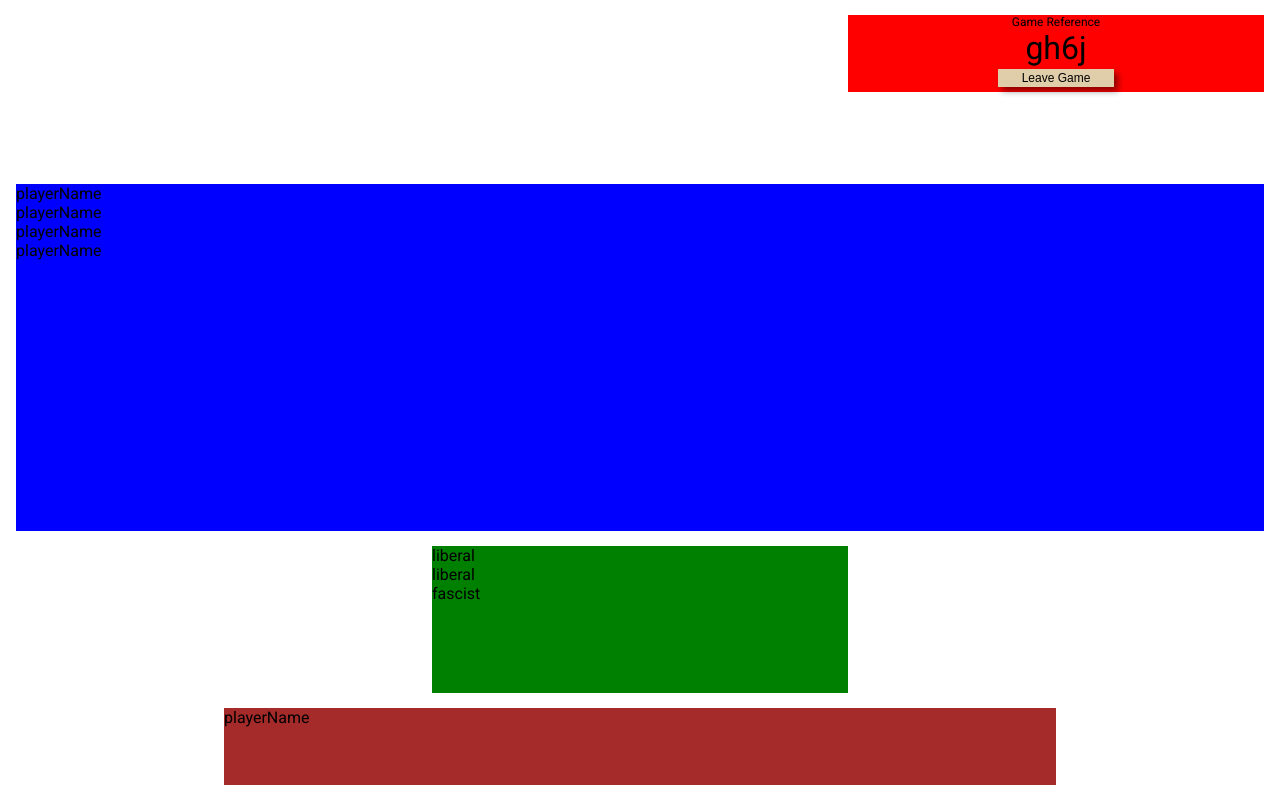
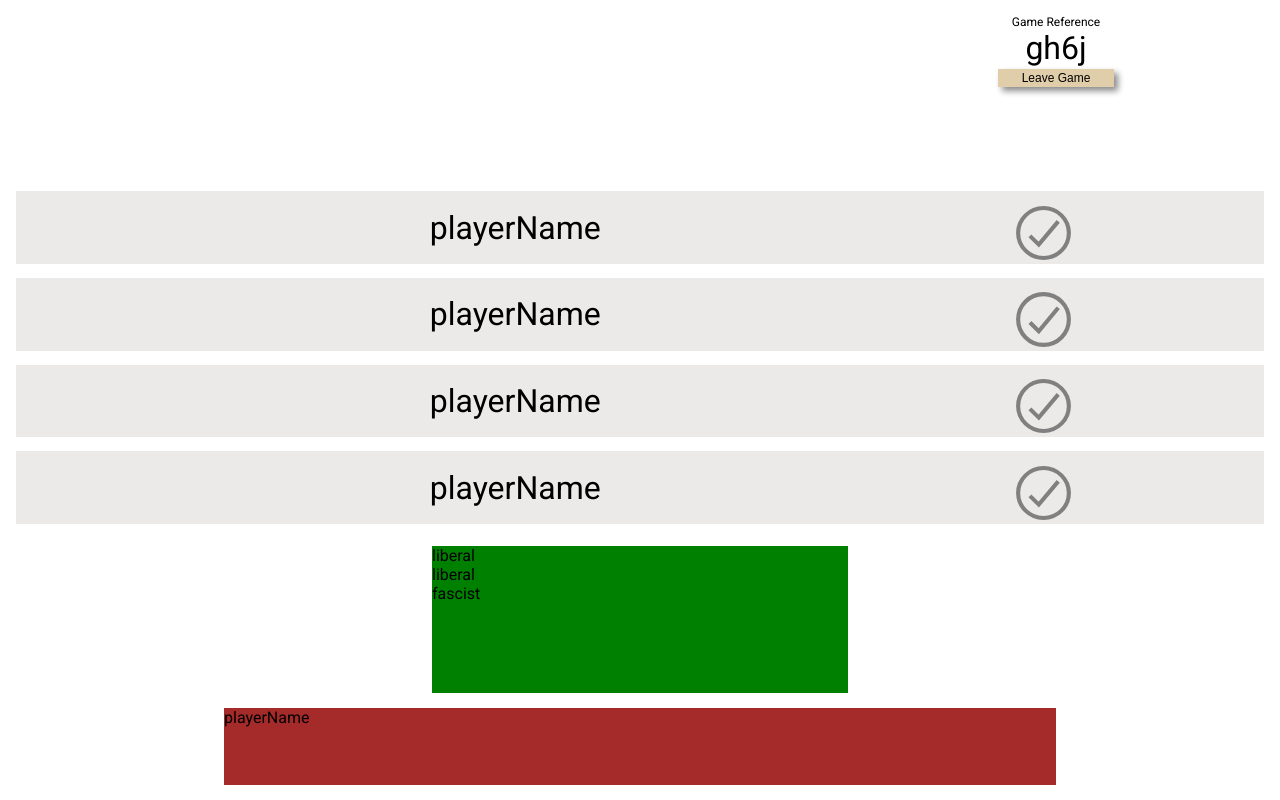
Before and after one commit to Marcamillian/WebSocketGameSessions, a website: page src/client/visTest/layout.html in a window 1280 px wide. Drawn offline with Linux system fonts and the light colour scheme.

Commit message:
Player card styling

```diff
--- a/src/client/visTest/layout.css
+++ b/src/client/visTest/layout.css
@@ -27,12 +27,13 @@ p,div{
 
 }
 
+/** GAME REF BLOCK **/
+
 .gref-block{ /* positional information */
     display:flex;
     flex-direction: column;
     grid-column: 5 / 7;
     grid-row: header-start / header-mid;
-    background-color: red;
     text-align: center;
 }
 .gref-block button{
@@ -47,11 +48,26 @@ p,div{
     font-size: 0.75em;
 }
 
+/** PLAYER LIST **/
+
 .player-list{
     grid-column: 1 / 7;
     grid-row: main-start / main-end;
-    background-color: blue;
+
+    display: flex;
+    flex-direction: column;
+    justify-content: space-around;
+    align-items: center;
 }
+
+.player-list div{
+    width: 100%;
+    height: 21%;
+}
+
+
+
+/** INTERACTION BLOCK / PLAYER CARDS **/
 
 .player-cards{
     grid-column: 3/5;
@@ -59,6 +75,8 @@ p,div{
     background-color: green;
 }
 
+/** ENVELOPE **/
+
 .envelope{
     grid-column: 2/6;
     grid-row: envelope-start / envelope-end;
--- a/src/client/visTest/layout.html
+++ b/src/client/visTest/layout.html
@@ -15,10 +15,26 @@
     </div>
 
     <div class="player-list">
-        <div> playerName </div>
-        <div> playerName </div>
-        <div> playerName </div>
-        <div> playerName </div>
+        <div class="player-card">
+            <p>playerName</p>
+            <img class="dropdown shadow" src="./../assets/checkmark.svg"/>
+        </div>
+
+        <div class="player-card">
+            <p>playerName</p>
+            <img class="dropdown shadow" src="./../assets/checkmark.svg"/>
+        </div>
+
+        <div class="player-card">
+            <p>playerName</p>
+            <img class="dropdown shadow" src="./../assets/checkmark.svg"/>
+        </div>
+
+        <div class="player-card">
+            <p>playerName</p>
+            <img class="dropdown shadow" src="./../assets/checkmark.svg"/>
+        </div>
+
     </div>
 
     <div class="player-cards">
--- a/src/client/visTest/layout_vis.css
+++ b/src/client/visTest/layout_vis.css
@@ -8,5 +8,21 @@ button{
 }
 
 .player-card{
+    display:flex;
+
+    font-size: 2em;
+    text-align: center;
+
     background-color: #EBEAE8;
 }
+.player-card p{
+    display:inline-block;
+    width:80%;
+    margin-top:auto;
+    margin-bottom:auto;
+}
+.player-card img{
+    display: inline-block;
+    height:80%;
+    margin-top:1%;
+}
```
Also changed, not shown: src/client/assets/checkmark.svg (added).
